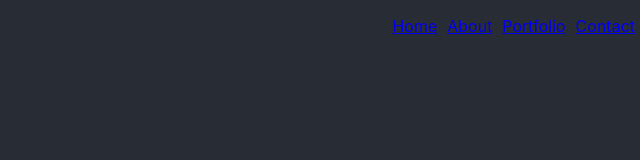
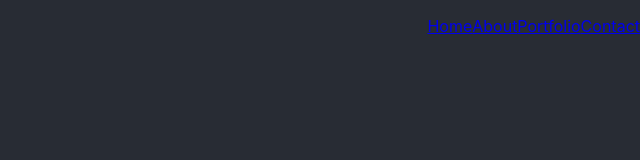
Before and after one commit to Pattiqus/Pattiqus-Portfolio, a React (Create React App) app: page / in a window 1280 px wide. Shown: the top 160 px of the page, without its empty margins (640-1280 px from the left). Built offline with nearby package versions, Linux system fonts and the light colour scheme.

Commit message:
css sheet for navbar not working

```diff
--- /dev/null
+++ b/src/components/layouts/NavLayout.css
@@ -0,0 +1,4 @@
+.navButtons {
+    margin: "0px 5px 0px 5px";
+    font-size: "50px"
+}
--- a/src/layouts/NavLayout.jsx
+++ b/src/components/layouts/NavLayout.jsx
@@ -1,5 +1,7 @@
 import React from 'react'
 import { Link } from "react-router-dom";
+import './NavLayout.css';
+
 
 export default function NavLayout(props) {
 
@@ -35,7 +37,7 @@ export default function NavLayout(props) {
             justifyContent: 'right'
         }}>
             {navItems.map((item) => (
-                <li style={{ margin: "0px 5px 0px 5px"}}>
+                <li className='navButtons'>
                     <Link to={item.link}>
                        {item.title}
                     </Link></li>
--- a/src/index.js
+++ b/src/index.js
@@ -3,12 +3,15 @@ import ReactDOM from 'react-dom/client';
 import './index.css';
 import App from './App';
 import reportWebVitals from './reportWebVitals';
+import { BrowserRouter } from "react-router-dom";
 
 const root = ReactDOM.createRoot(document.getElementById('root'));
 root.render(
+  <BrowserRouter>
   <React.StrictMode>
     <App />
   </React.StrictMode>
+  </BrowserRouter>
 );
 
 // If you want to start measuring performance in your app, pass a function
```
Also changed, not shown: src/App.js (+2 -5 lines), public/logo192.png (deleted), public/logo512.png (deleted).
